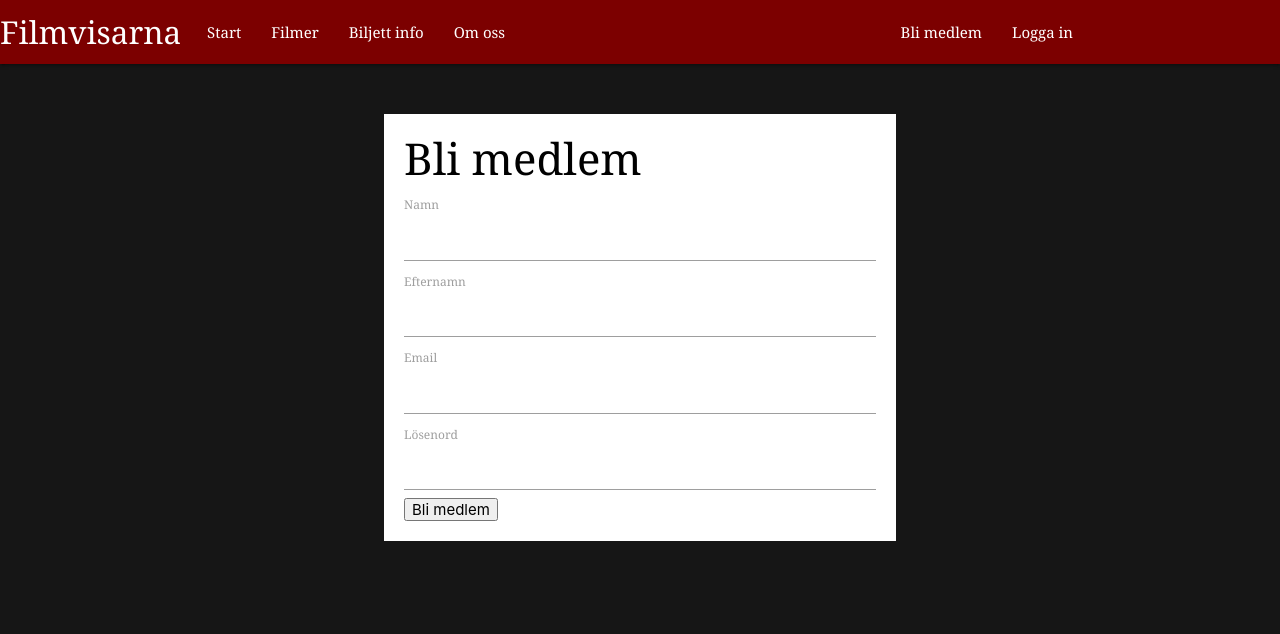
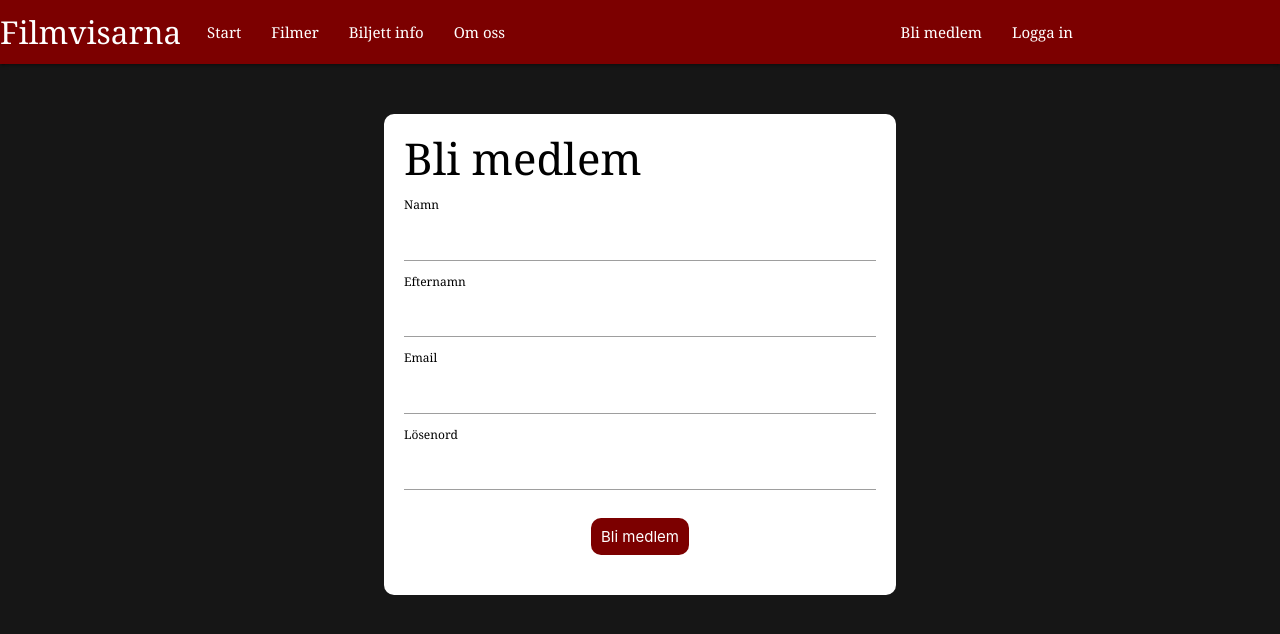
Before and after one commit to ali94160/filmvisarna-grupp3, a Vue app in the folder frontend/: page /register in a window 1280 px wide. Shown: the top 634 px of the page. Built offline with nearby package versions, Linux system fonts and the light colour scheme; no server answers.

Commit message:
Added som styling for the regrister shell

```diff
--- a/frontend/src/views/Register.vue
+++ b/frontend/src/views/Register.vue
@@ -31,8 +31,23 @@ h3{
   background: white;
   margin: 50px auto;
   padding: 20px;
+  border-radius: 10px;
 }
 label{
+  color: black;
   text-align: center;
 }
+button{
+  cursor: pointer;
+  display: block;
+  margin: 20px auto;
+  padding: 10px;
+  border: none;
+  border-radius: 10px;
+  background: var(--red);
+  color: white;
+}
+button:hover{
+  zoom: 1.1;
+}
 </style>
```
